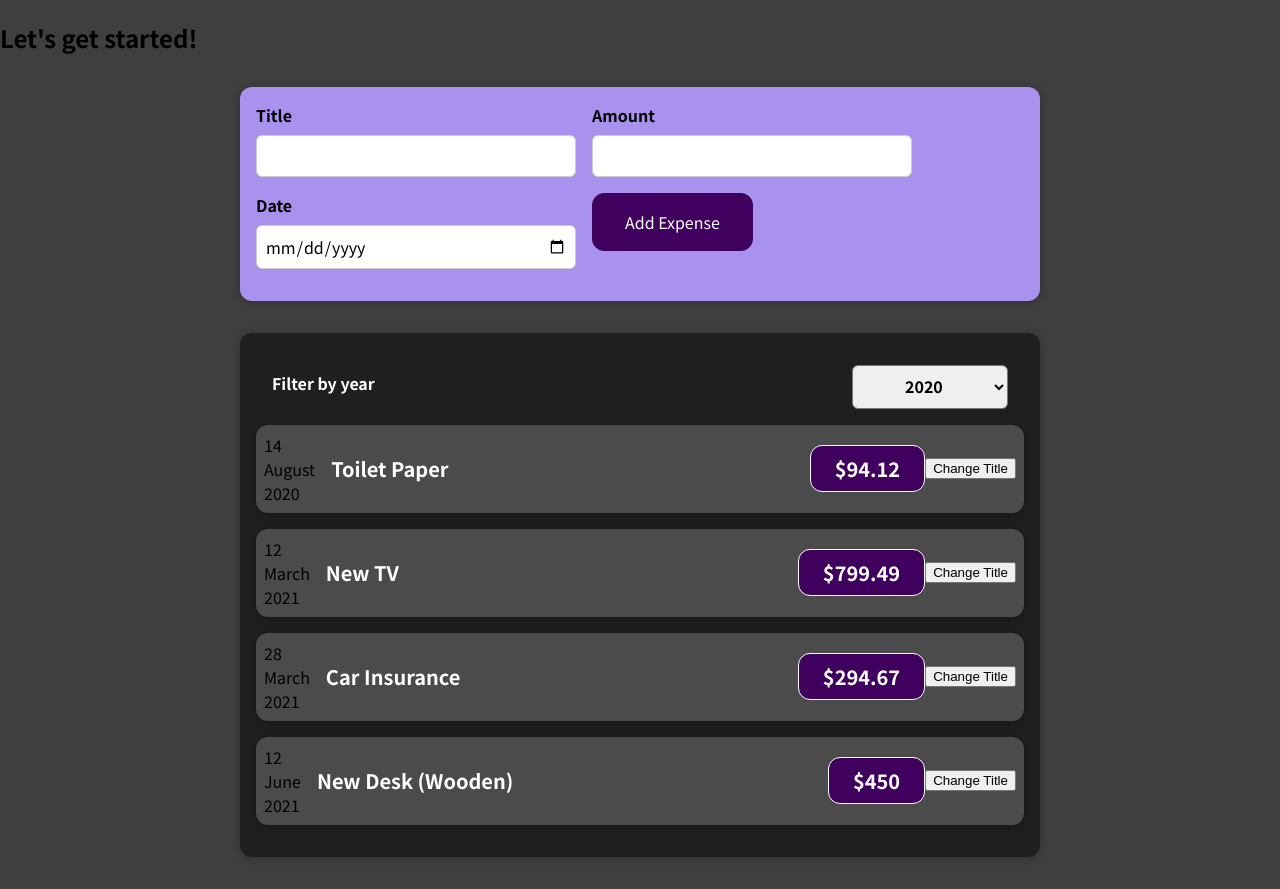
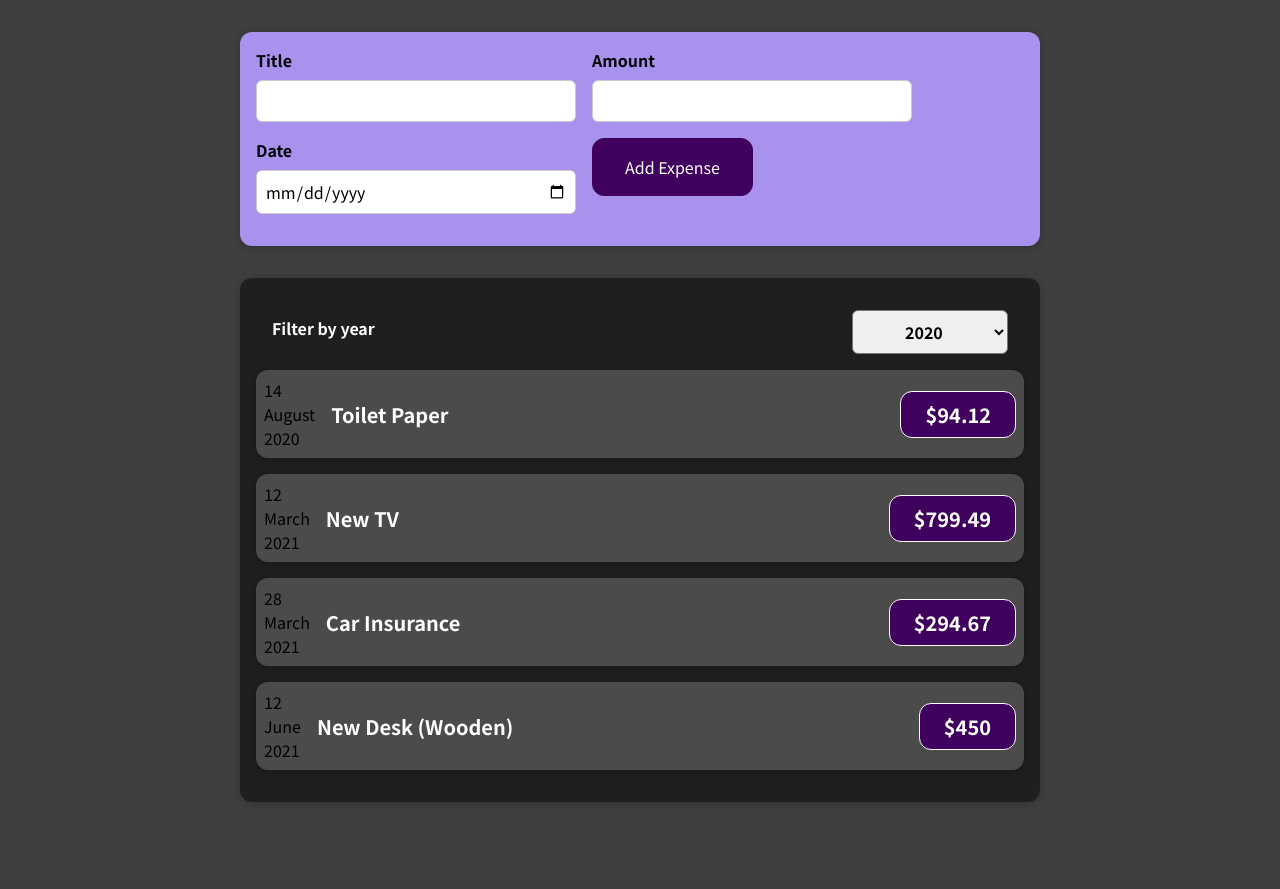
Before and after one commit to slickpockets/react_course_udemy, a React (Create React App) app in the folder 01-starting-setup/: page / in a window 1280 px wide. After the commit the page ends 834 px from the top, so only its background shows below. Built offline with nearby package versions, Linux system fonts and the light colour scheme.

Commit message:
missed props.items in expenses, up to date

```diff
--- a/01-starting-setup/src/App.js
+++ b/01-starting-setup/src/App.js
@@ -1,21 +1,47 @@
-import ExpenseItem from './components/Expenses/ExpenseItem';
+import React from 'react';
+
+import NewExpense from './components/NewExpense/NewExpense';
 import Expenses from './components/Expenses/Expenses';
-import NewExpense from './components/NewExpense/NewExpense';
 
-function App() {
-
+const App = () => {
+  const expenses = [
+    {
+      id: 'e1',
+      title: 'Toilet Paper',
+      amount: 94.12,
+      date: new Date(2020, 7, 14),
+    },
+    { id: 'e2', title: 'New TV', amount: 799.49, date: new Date(2021, 2, 12) },
+    {
+      id: 'e3',
+      title: 'Car Insurance',
+      amount: 294.67,
+      date: new Date(2021, 2, 28),
+    },
+    {
+      id: 'e4',
+      title: 'New Desk (Wooden)',
+      amount: 450,
+      date: new Date(2021, 5, 12),
+    },
+  ];
 
   const addExpenseHandler = expense => {
-    console.log('in app.js');
+    console.log('In App.js');
     console.log(expense);
-  }
+  };
+
+  // return React.createElement(
+  //   'div',
+  //   {},
+  //   React.createElement('h2', {}, "Let's get started!"),
+  //   React.createElement(Expenses, { items: expenses })
+  // );
 
   return (
     <div>
-      <h2>Let's get started!</h2>
-      <NewExpense onAddExpense={addExpenseHandler}/>
-
-      <Expenses />
+      <NewExpense onAddExpense={addExpenseHandler} />
+      <Expenses items={expenses} />
     </div>
   );
 }
--- a/01-starting-setup/src/components/Expenses/ExpenseDate.js
+++ b/01-starting-setup/src/components/Expenses/ExpenseDate.js
@@ -14,4 +14,4 @@ function ExpenseDate(props) {
 };
 
 
-export default ExpenseDate
+export default ExpenseDate;
--- a/01-starting-setup/src/components/Expenses/ExpenseItem.js
+++ b/01-starting-setup/src/components/Expenses/ExpenseItem.js
@@ -16,10 +16,9 @@ const ExpenseItem = (props) => {
     <Card className="expense-item">
     <ExpenseDate date={props.date}/>
      <div className="expense-item__description">
-       <h2>{title}</h2>
+       <h2>{props.title}</h2>
        <div className="expense-item__price">${props.amount} </div>
       </div>
-      <button onClick={clickHandler} >Change Title</button>
      </Card>
   );
 }
--- a/01-starting-setup/src/components/Expenses/Expenses.js
+++ b/01-starting-setup/src/components/Expenses/Expenses.js
@@ -11,40 +11,17 @@ function Expenses(props) {
   const [enteredYear, setEnteredYear] = useState('2020');
 
   const changeYearHandler = selectedYear => {
-    console.log('expenses.js');
-    console.log(selectedYear);
     setEnteredYear(selectedYear);
   };
 
-  const expenses = [
-    {
-      id: 'e1',
-      title: 'Toilet Paper',
-      amount: 94.12,
-      date: new Date(2020, 7, 14),
-    },
-    { id: 'e2', title: 'New TV', amount: 799.49, date: new Date(2021, 2, 12) },
-    {
-      id: 'e3',
-      title: 'Car Insurance',
-      amount: 294.67,
-      date: new Date(2021, 2, 28),
-    },
-    {
-      id: 'e4',
-      title: 'New Desk (Wooden)',
-      amount: 450,
-      date: new Date(2021, 5, 12),
-    },
-  ];
   return (
     <div>
     <Card className="expenses">
       <ExpensesFilter selected={enteredYear} onYearHandler={changeYearHandler}/>
-    <ExpenseItem title={expenses[0].title} amount={expenses[0].amount} date={expenses[0].date} />
-    <ExpenseItem title={expenses[1].title} amount={expenses[1].amount} date={expenses[1].date} />
-    <ExpenseItem title={expenses[2].title} amount={expenses[2].amount} date={expenses[2].date} />
-    <ExpenseItem title={expenses[3].title} amount={expenses[3].amount} date={expenses[3].date} />
+    <ExpenseItem title={props.items[0].title} amount={props.items[0].amount} date={props.items[0].date} />
+    <ExpenseItem title={props.items[1].title} amount={props.items[1].amount} date={props.items[1].date} />
+    <ExpenseItem title={props.items[2].title} amount={props.items[2].amount} date={props.items[2].date} />
+    <ExpenseItem title={props.items[3].title} amount={props.items[3].amount} date={props.items[3].date} />
     </Card>
     </div>
   );
--- a/01-starting-setup/src/components/Expenses/ExpensesFilter.js
+++ b/01-starting-setup/src/components/Expenses/ExpensesFilter.js
@@ -5,7 +5,6 @@ import './ExpensesFilter.css';
 const ExpensesFilter = (props) => {
   const selectHandler = (event) => {
     props.onYearHandler(event.target.value);
-    console.log(event.target.value);
   };
 
   return (
```
Also changed, not shown: 1 other file (tests, documents, lock files or other folders).
